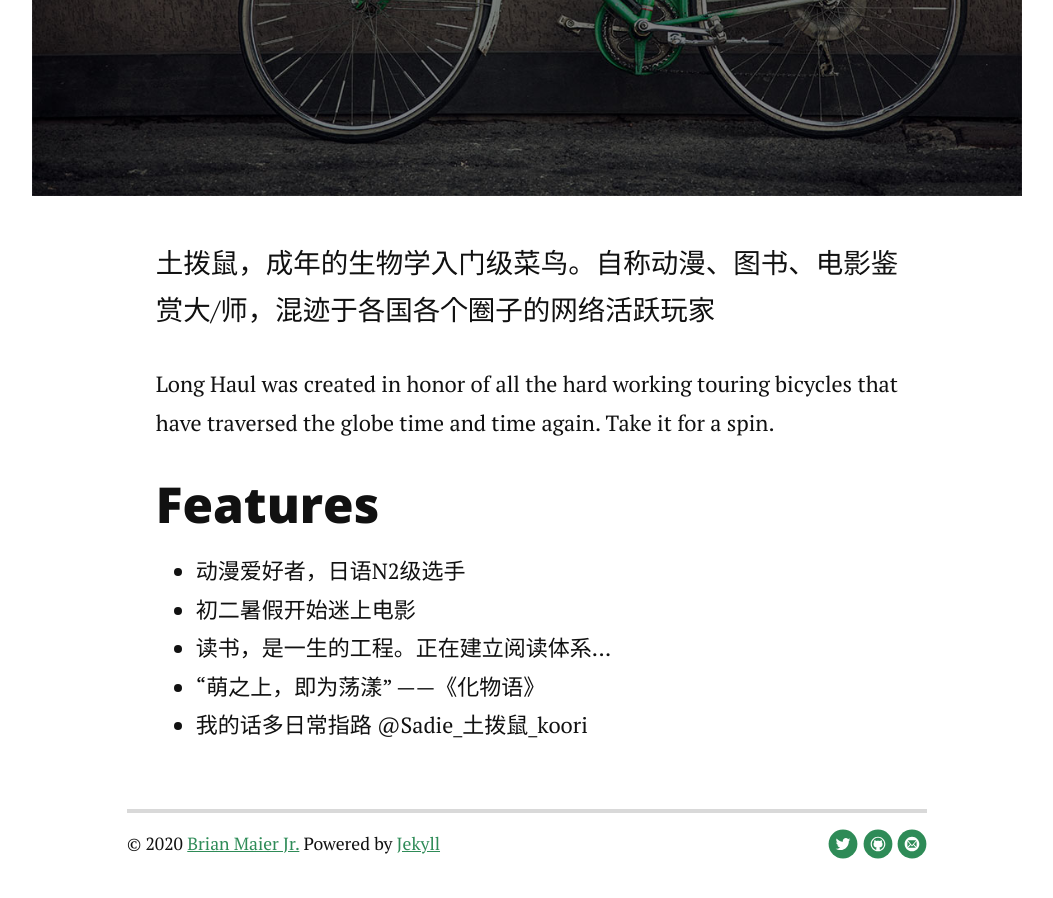
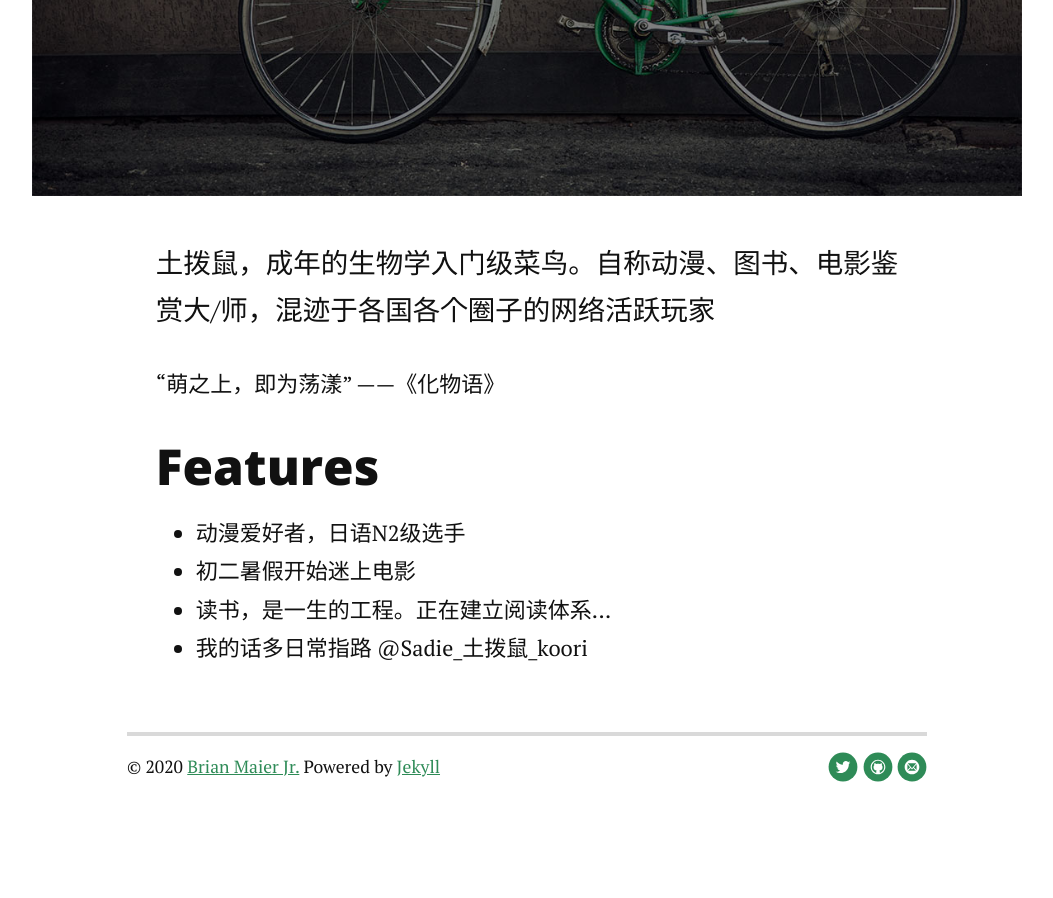
Before and after one commit to SadieKoori/SadieKoori.github.io, a Jekyll site: the page built from about.md, in a window 1280 px wide and 900 px high, scrolled down 961 px. Shown: the whole window, without its empty margins (113-1166 px from the left). Built offline with Jekyll 4.4.1, drawn with Linux system fonts in a browser that asks for light colours; nearby versions of some CDN libraries; Markdown is read by kramdown in place of the engine named in the settings; after the commit the page ends 1784 px from its top, so only the background shows below that.

Commit message:
Update about.md

```diff
--- a/about.md
+++ b/about.md
@@ -7,13 +7,12 @@ title: About Sadie Koori
 	<h1 class="pageTitle">About Sadie Koori</h1>
 	<img src="{{ '/assets/img/touring.jpg' | prepend: site.baseurl }}" alt="">
 	<p class="intro">土拨鼠，成年的生物学入门级菜鸟。自称动漫、图书、电影鉴赏大/师，混迹于各国各个圈子的网络活跃玩家</p>
-	<p>Long Haul was created in honor of all the hard working touring bicycles that have traversed the globe time and time again. Take it for a spin.</p>
+	<p>“萌之上，即为荡漾” ——《化物语》</p>
 	<h2>Features</h2>
 	<ul>
 		<li>动漫爱好者，日语N2级选手</li>
   		<li>初二暑假开始迷上电影</li>
   		<li>读书，是一生的工程。正在建立阅读体系...</li>
-  		<li>“萌之上，即为荡漾” ——《化物语》</li>
   		<li>我的话多日常指路 @Sadie_土拨鼠_koori </li>
 
   	</ul>
```
